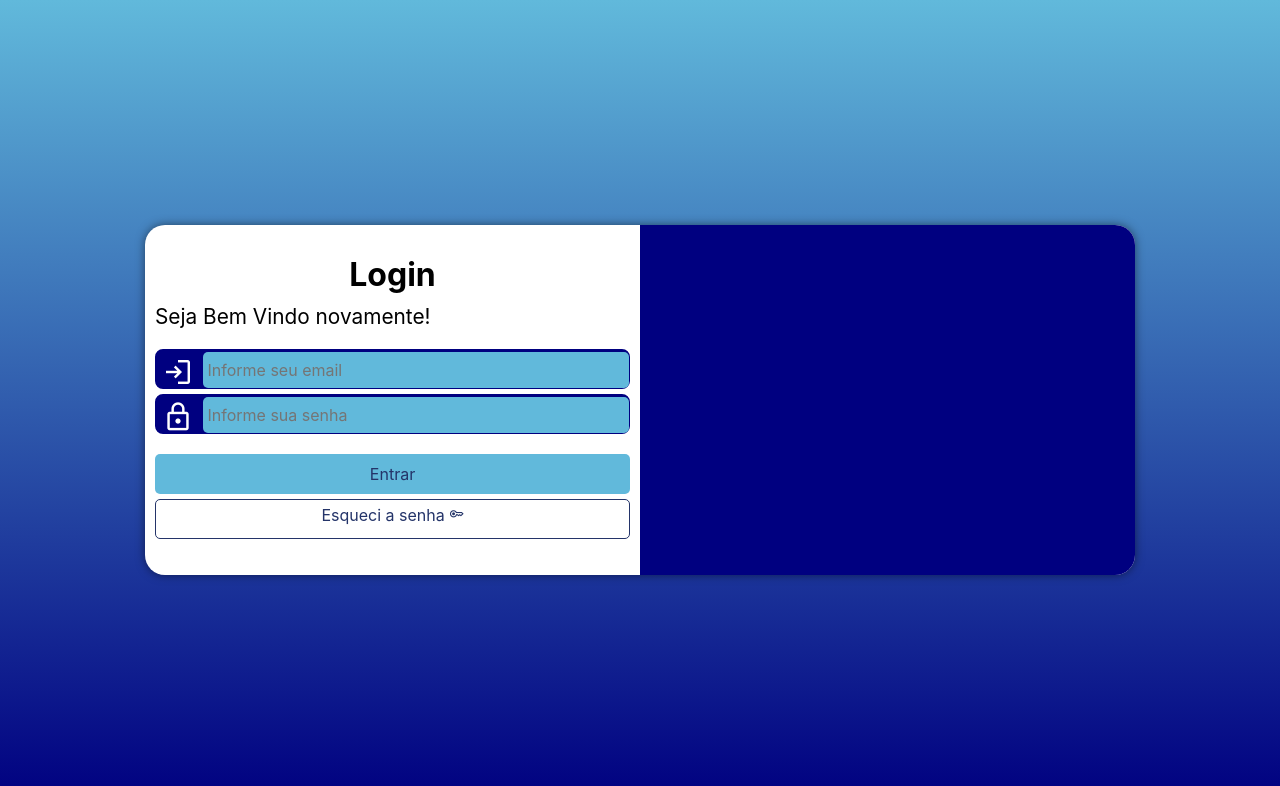
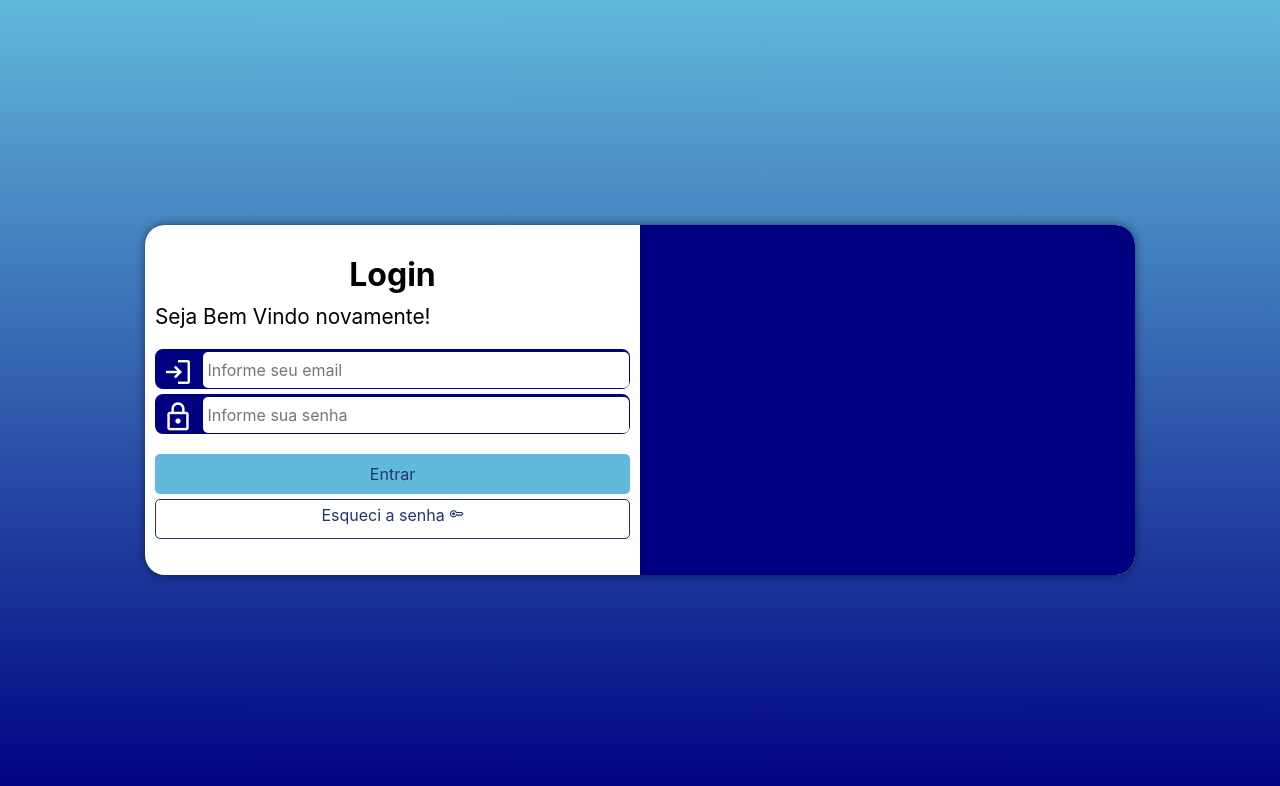
Before and after one commit to GabrielSoardiM/projeto-login, a plain HTML site: page index.html in a window 1280 px wide. Drawn offline with nearby package versions, Linux system fonts and the light colour scheme.

Commit message:
Update estilo_login.css

```diff
--- a/estilo/estilo_login.css
+++ b/estilo/estilo_login.css
@@ -81,7 +81,7 @@ div.campo span{
 }
 
 div.campo input{
-    background-color: var(--cor2);
+    background-color: white;
     font-size: 1em;
     width: calc(100% - 45px);
     height: 100%;
```
